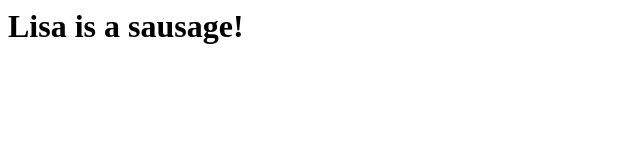
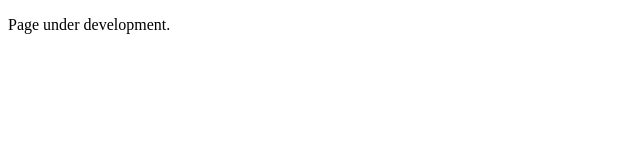
Before and after one commit to ardwsn/ardwsn.github.io, a plain HTML site: page index.html in a window 1280 px wide. Shown: the whole page, without its empty margins (0-640 px from the left). Drawn offline with Linux system fonts and the light colour scheme.

Commit message:
Started page hierarchy

```diff
--- /dev/null
+++ b/css/style.css
@@ -0,0 +1,7 @@
+body {
+
+}
+
+header {
+
+}
--- a/index.html
+++ b/index.html
@@ -1 +1,19 @@
-<h1>Lisa is a sausage!</h1>
+<!DOCTYPE html>
+<html>
+
+    <head>
+
+        <title>ardwsn</title>
+        <link src="css/style.css" media="all" type="text/css" rel="stylesheet" />
+
+    </head>
+
+    <body>
+
+        <header>
+            <p>Page under development.</p>
+        </header>
+
+    </body>
+
+</html>
```
